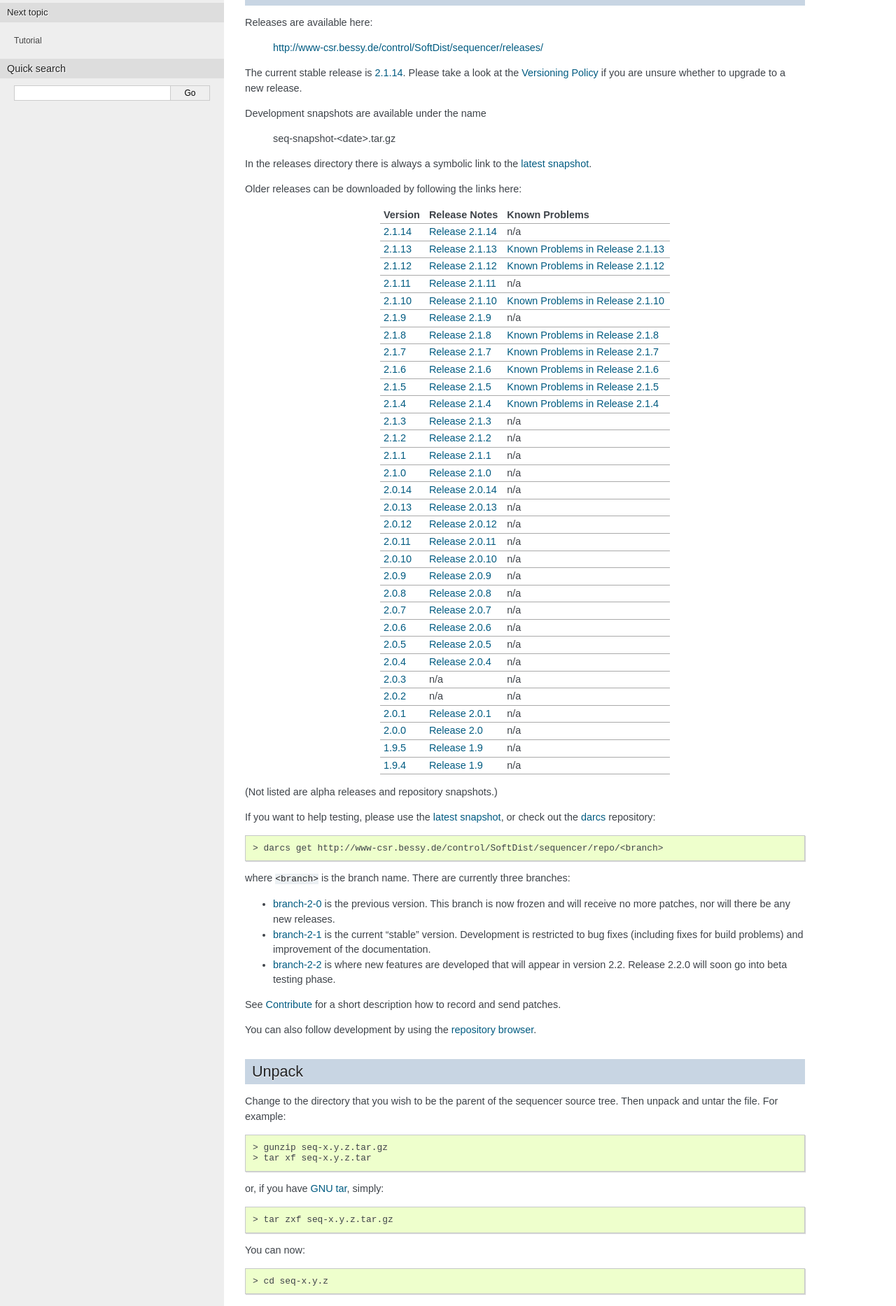
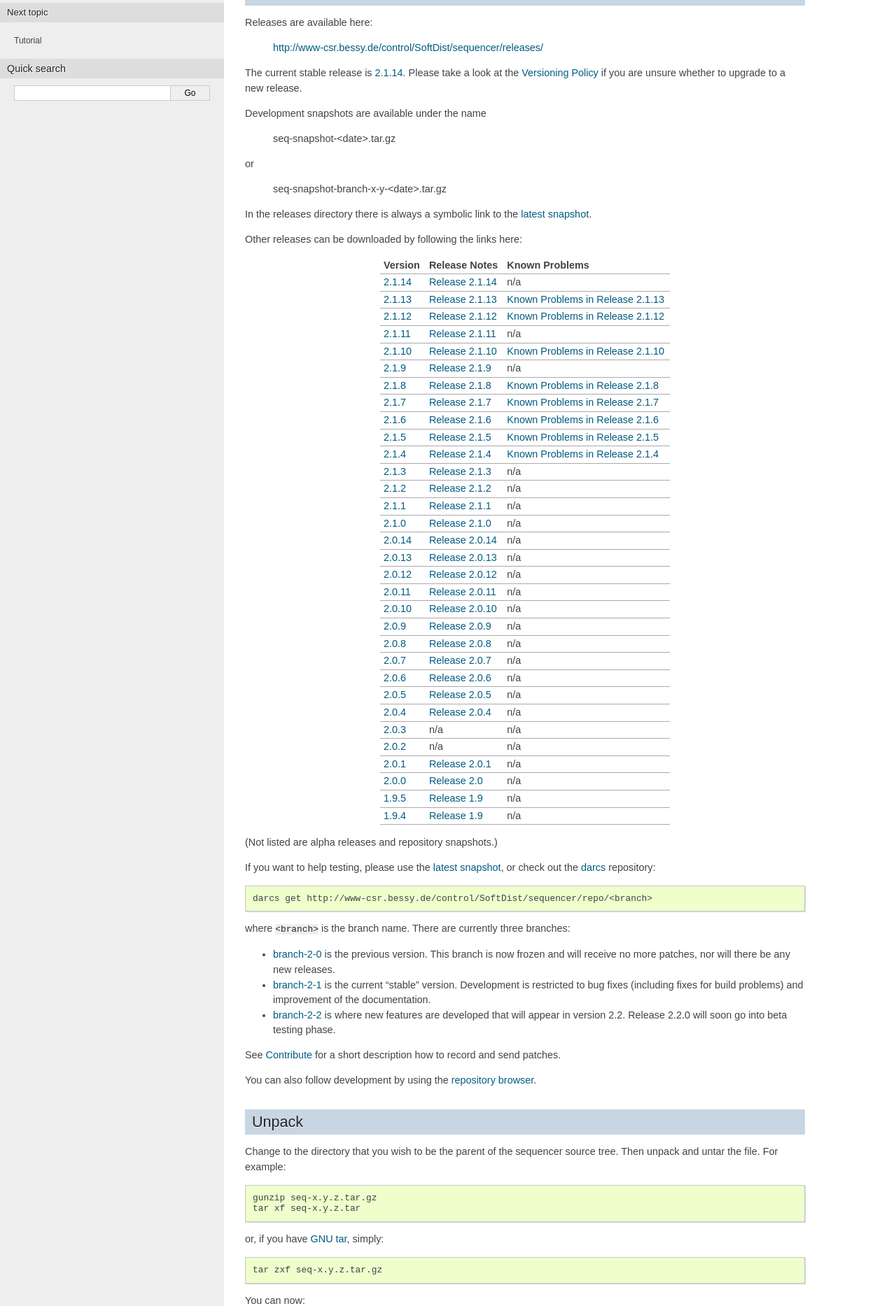
Before and after one commit to jeonghanlee/sequencer-2-2, a Sphinx documentation site: the page built from documentation/Installation.txt, in a window 1280 px wide. Shown: the part 354-2221 px from the top of the page at 70% size. Built offline with Sphinx 7.4.7, drawn with Linux system fonts in a browser that asks for light colours; some of the changed text lies outside the part shown.

Commit message:
docs: fixed and updated Installation page

```diff
--- a/documentation/Installation.txt
+++ b/documentation/Installation.txt
@@ -36,10 +36,14 @@ Development snapshots are available under the name
 
    seq-snapshot-<date>.tar.gz
 
+or
+
+   seq-snapshot-branch-x-y-<date>.tar.gz
+
 In the releases directory there is always a symbolic link to the
 `latest snapshot`_.
 
-Older releases can be downloaded by following the links here:
+Other releases can be downloaded by following the links here:
 
    ========= =========================== ============================
    Version   Release Notes               Known Problems
@@ -83,7 +87,7 @@ Older releases can be downloaded by following the links here:
 If you want to help testing, please use
 the `latest snapshot`_, or check out the `darcs`_ repository::
 
-   > darcs get http://www-csr.bessy.de/control/SoftDist/sequencer/repo/<branch>
+   darcs get http://www-csr.bessy.de/control/SoftDist/sequencer/repo/<branch>
 
 where ``<branch>`` is the branch name. There are currently three branches:
 
@@ -149,16 +153,16 @@ Unpack
 Change to the directory that you wish to be the parent of the sequencer
 source tree. Then unpack and untar the file. For example::
 
-   > gunzip seq-x.y.z.tar.gz
-   > tar xf seq-x.y.z.tar
+   gunzip seq-x.y.z.tar.gz
+   tar xf seq-x.y.z.tar
 
 or, if you have `GNU tar`_, simply::
 
-   > tar zxf seq-x.y.z.tar.gz
+   tar zxf seq-x.y.z.tar.gz
 
 You can now::
 
-   > cd seq-x.y.z
+   cd seq-x.y.z
 
 and look at the source tree. The actual source code for the sequencer
 is under ``src``. The documentation sources are under ``documentation`` and
@@ -281,7 +285,7 @@ after each one giving a summary of how many tests failed etc.
 
 To check out an example, change directory to examples/demo and run ::
 
-   > ../../bin/$EPICS_HOST_ARCH/demo stcmd.host
+   ../../bin/$EPICS_HOST_ARCH/demo stcmd.host
 
 The output should look something like this::
 
@@ -308,8 +312,7 @@ The output should look something like this::
    ramp_up -> ramp_down
    ...
 
-If you see the "start -> ramp_up" etc. messages, things are
-good.
+If you see the "start -> ramp_up" etc. messages, things are good.
 
 
 Use
@@ -342,7 +345,7 @@ see Chapter 4 of the `EPICS Application Developer's Guide`_.
 A complete example application that also uses the sequencer can be
 produced using makeBaseApp, e.g. ::
 
-   > makeBaseApp.pl -t example ex
+   makeBaseApp.pl -t example ex
 
 Take a look at ``exApp/src``, especially the ``Makefile``.
 
@@ -363,24 +366,24 @@ I am always happy to receive patches (bug fixes, improvements,
 whatever). You can create a local copy of the `darcs`_
 repository (the stable branch in this example) by saying::
 
-   > darcs get http://www-csr.bessy.de/control/SoftDist/sequencer/repo/stable
+   darcs get http://www-csr.bessy.de/control/SoftDist/sequencer/repo/stable
 
 Assuming you have made some changes, first update your repository to
 include the latest changes from upstream (with darcs this is not
 strictly necessary, but good practice as it helps to avoid unnecessary
 conflicts)::
 
-   > darcs pull
+   darcs pull
 
 (darcs will ask you for each patch that is not yet in your repo). Then
 record your changes (if you haven't already)::
 
-   > darcs record
+   darcs record
 
 (darcs will prompt you for every single change you made and then prompt
 you for giving the patch a name). Finally say::
 
-   > darcs send
+   darcs send
 
 A word of caution: it may happen that I `darcs obliterate`_ patches in
 the experimental branch. If `darcs send`_ asks whether to include patches
```
Also changed, not shown: other parts of documentation/Installation.txt (+13 -13 lines).
